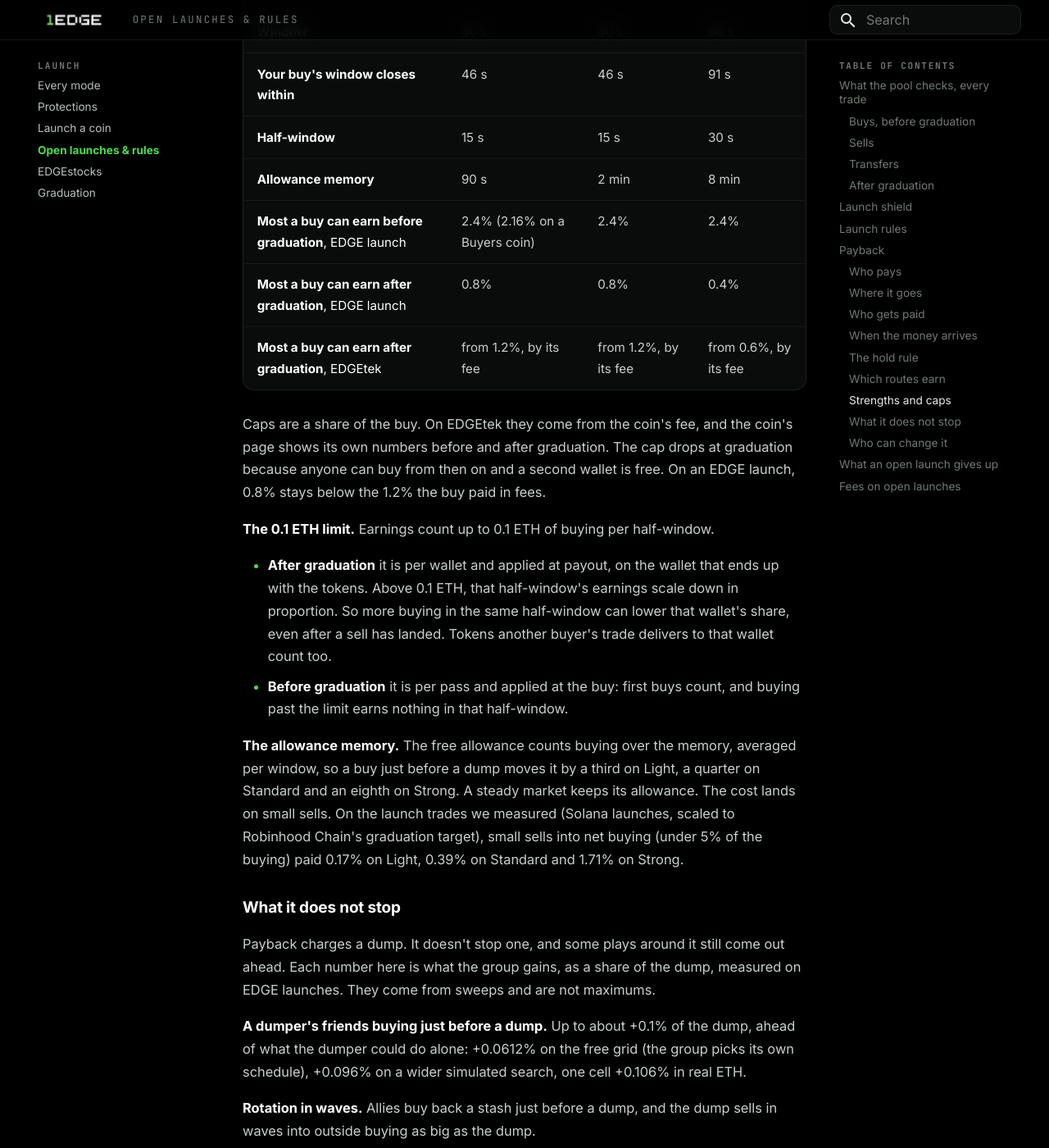
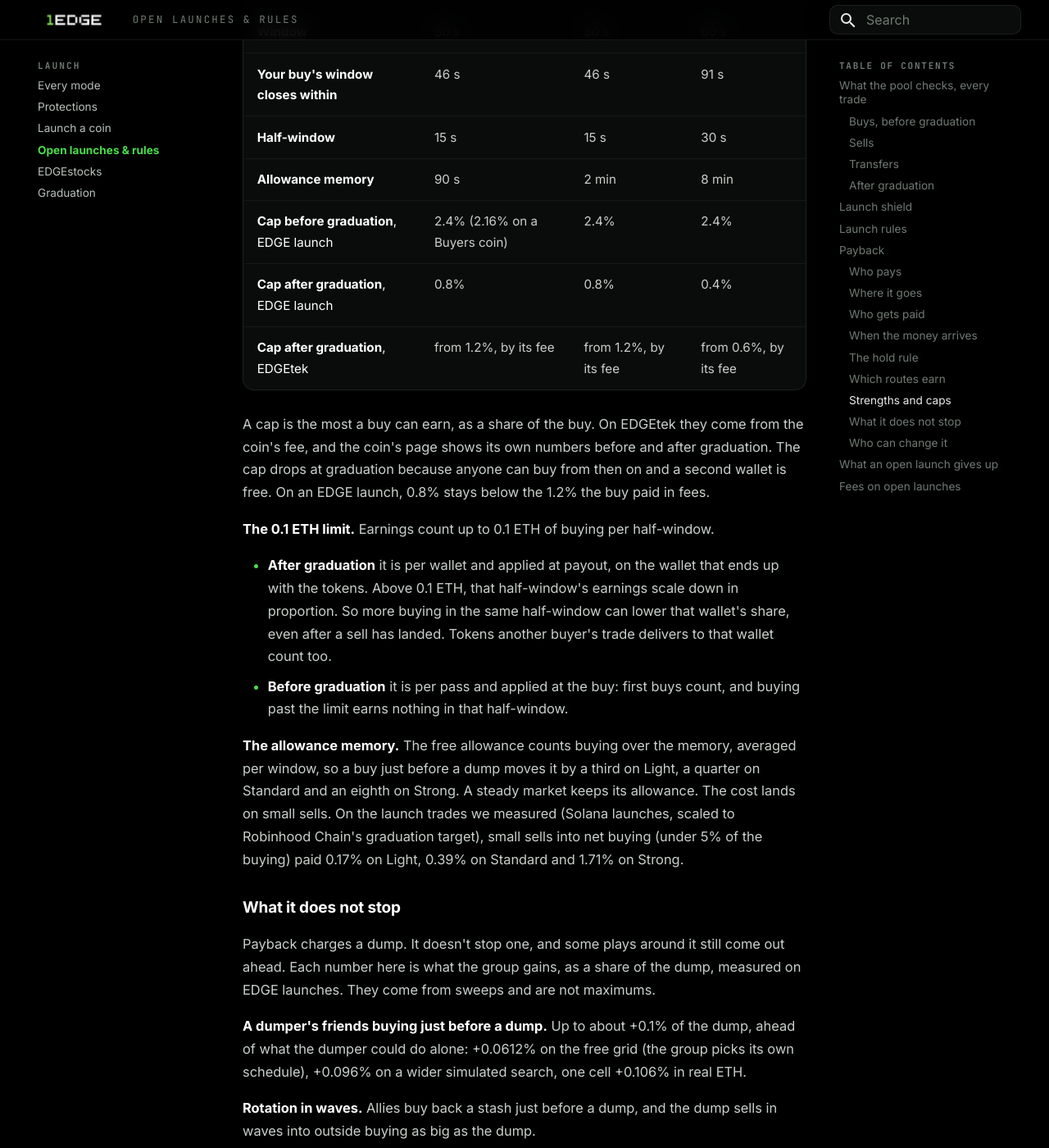
Before and after one commit to Tedz-1edge/1edge-docs, an MkDocs documentation site: the page built from docs/launch/open-launches.md, in a window 1280 px wide and 1400 px high, scrolled down 8609 px. Shown: the whole window at 82% size. Built offline with MkDocs 1.6.1 and Material for MkDocs 9.7.7, drawn with Linux system fonts in a browser that asks for light colours; some of the changed text lies outside the part shown.

Commit message:
Payback section: shorter cap labels so the table reads on a phone
Co-Authored-By: Claude Opus 5.5 <noreply@anthropic.com>

```diff
--- a/docs/launch/open-launches.md
+++ b/docs/launch/open-launches.md
@@ -166,11 +166,11 @@ The creator picks a strength. 1EDGE sets the numbers, and the launch page shows
 | **Your buy's window closes within** | 46 s | 46 s | 91 s |
 | **Half-window** | 15 s | 15 s | 30 s |
 | **Allowance memory** | 90 s | 2 min | 8 min |
-| **Most a buy can earn before graduation**, EDGE launch | 2.4% (2.16% on a Buyers coin) | 2.4% | 2.4% |
-| **Most a buy can earn after graduation**, EDGE launch | 0.8% | 0.8% | 0.4% |
-| **Most a buy can earn after graduation**, EDGEtek | from 1.2%, by its fee | from 1.2%, by its fee | from 0.6%, by its fee |
+| **Cap before graduation**, EDGE launch | 2.4% (2.16% on a Buyers coin) | 2.4% | 2.4% |
+| **Cap after graduation**, EDGE launch | 0.8% | 0.8% | 0.4% |
+| **Cap after graduation**, EDGEtek | from 1.2%, by its fee | from 1.2%, by its fee | from 0.6%, by its fee |
 
-Caps are a share of the buy. On EDGEtek they come from the coin's fee, and the coin's page shows its own numbers before and after graduation. The cap drops at graduation because anyone can buy from then on and a second wallet is free. On an EDGE launch, 0.8% stays below the 1.2% the buy paid in fees.
+A cap is the most a buy can earn, as a share of the buy. On EDGEtek they come from the coin's fee, and the coin's page shows its own numbers before and after graduation. The cap drops at graduation because anyone can buy from then on and a second wallet is free. On an EDGE launch, 0.8% stays below the 1.2% the buy paid in fees.
 
 **The 0.1 ETH limit.** Earnings count up to 0.1 ETH of buying per half-window.
 
@@ -187,7 +187,7 @@ Payback charges a dump. It doesn't stop one, and some plays around it still come
 
 **Rotation in waves.** Allies buy back a stash just before a dump, and the dump sells in waves into outside buying as big as the dump.
 
-- **4 wallets:** 4 allied wallets.
+- **4 wallets:** the group uses 4 allied wallets.
 - **Many wallets:** one wallet per about 0.07 ETH of buying. Wallets are free, so these are the columns to read.
 - **+ creator:** the creator is in the group, and the creator's fee share comes back to it.
 
```
